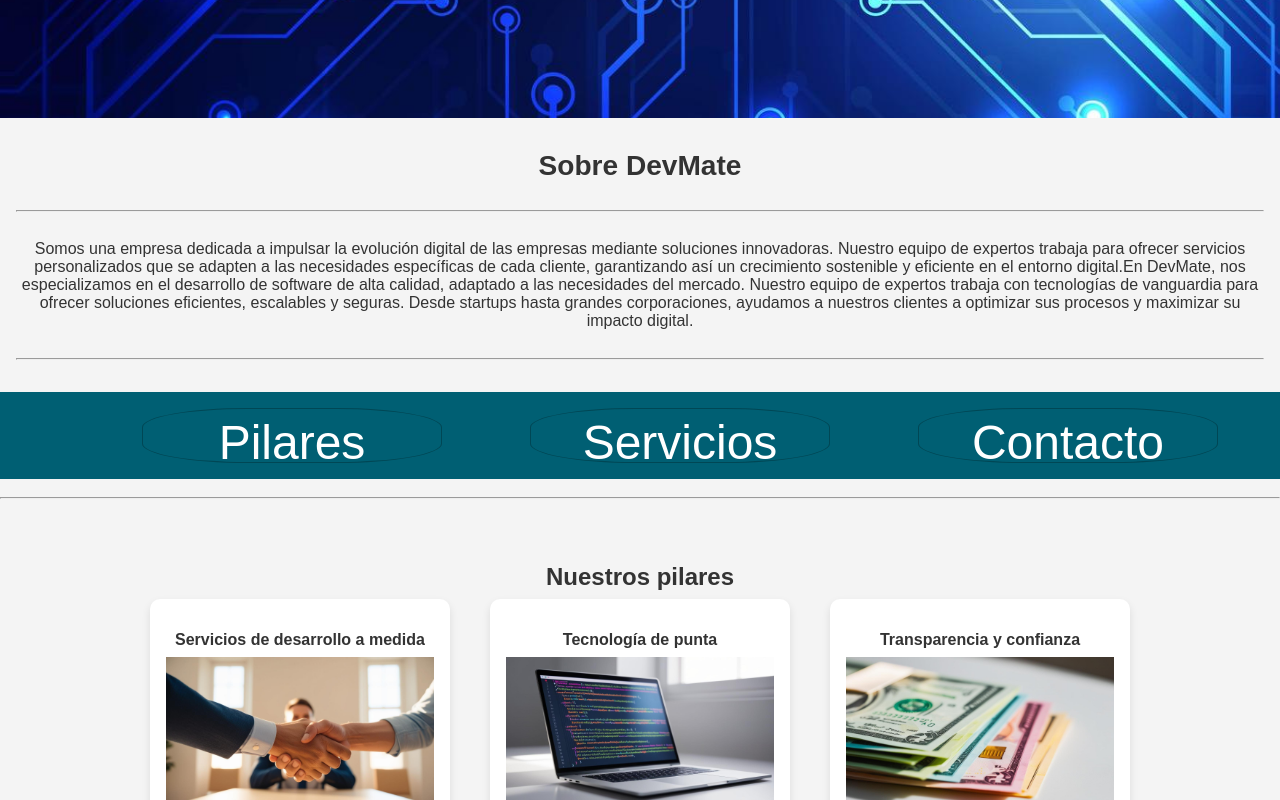
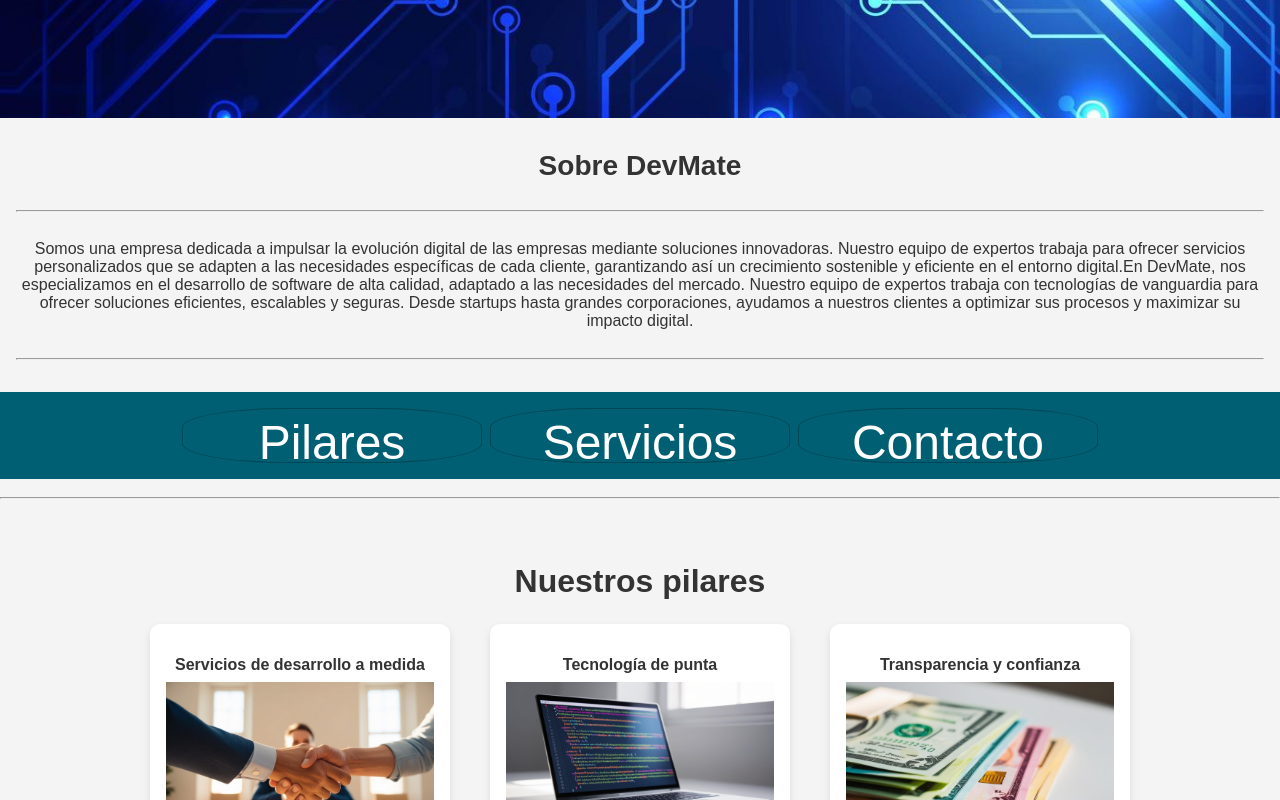
Before and after one commit to Roony11-1/Roony11-1.github.io, a React (Vite) app: page / in a window 1280 px wide. Shown: the part 378-1178 px from the top of the page. Built offline with nearby package versions, Linux system fonts and the light colour scheme.

Commit message:
button adjustement

```diff
--- a/src/Body/Seccion.jsx
+++ b/src/Body/Seccion.jsx
@@ -5,7 +5,7 @@
     return (
         <>
             <section className="main-seccion">
-                <h2>{titulo}</h2>
+                <h2 className="titulo-seccion">{titulo}</h2>
                 <article className="body-seccion">
                     {items.map((item, index) => (
                         <Contenedor
--- a/src/css/App.css
+++ b/src/css/App.css
@@ -11,7 +11,6 @@
     height: 25px;
     width: 100%;
     max-width: 200px;
-    margin-left: 5rem;
 }
 
 .boton:hover {
@@ -168,6 +167,11 @@
     padding: 2rem 1rem;
 }
 
+.titulo-seccion {
+    font-size: 2rem;
+    margin-bottom: 1rem;
+}
+
 .body-seccion {
     display: flex;
     flex-direction: column;  /* mobile-first */
```
